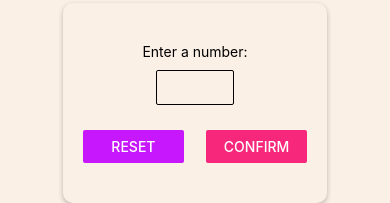
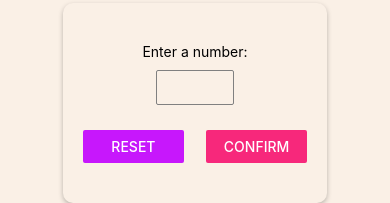
Before and after one commit to paulmboyce/rn-guess, a React Native app: screen / in a window 390 px wide. Shown: the part 215-418 px from the top of the page. Built offline with nearby package versions, Linux system fonts and the light colour scheme.

Commit message:
feature(style): add border color

```diff
--- a/components/Input.js
+++ b/components/Input.js
@@ -1,5 +1,6 @@
 import React from "react";
 import { TextInput, StyleSheet } from "react-native";
+import { Theme } from "../themes";
 
 const Input = ({ style }) => {
 	return <TextInput style={{ ...styles.input, ...style }} />;
@@ -11,6 +12,7 @@ const styles = StyleSheet.create({
 		height: 35,
 		width: 80,
 		borderRadius: 2,
+		borderColor: Theme.borderColor,
 	},
 });
 
--- a/themes/index.js
+++ b/themes/index.js
@@ -5,12 +5,14 @@ const Colors = {
 	secondary: "#c717fc",
 	background: "linen",
 	shadow: "black",
+	borderColor: "grey",
 };
 
 export const Theme = {
 	primaryColor: Colors.primary,
 	secondaryColor: Colors.secondary,
 	backgroundColor: Colors.background,
+	borderColor: Colors.borderColor,
 	shadowColor: Colors.shadow,
 	shadowOffset: { height: 2, width: 0 },
 	shadowOpacity: 0.26,
```
